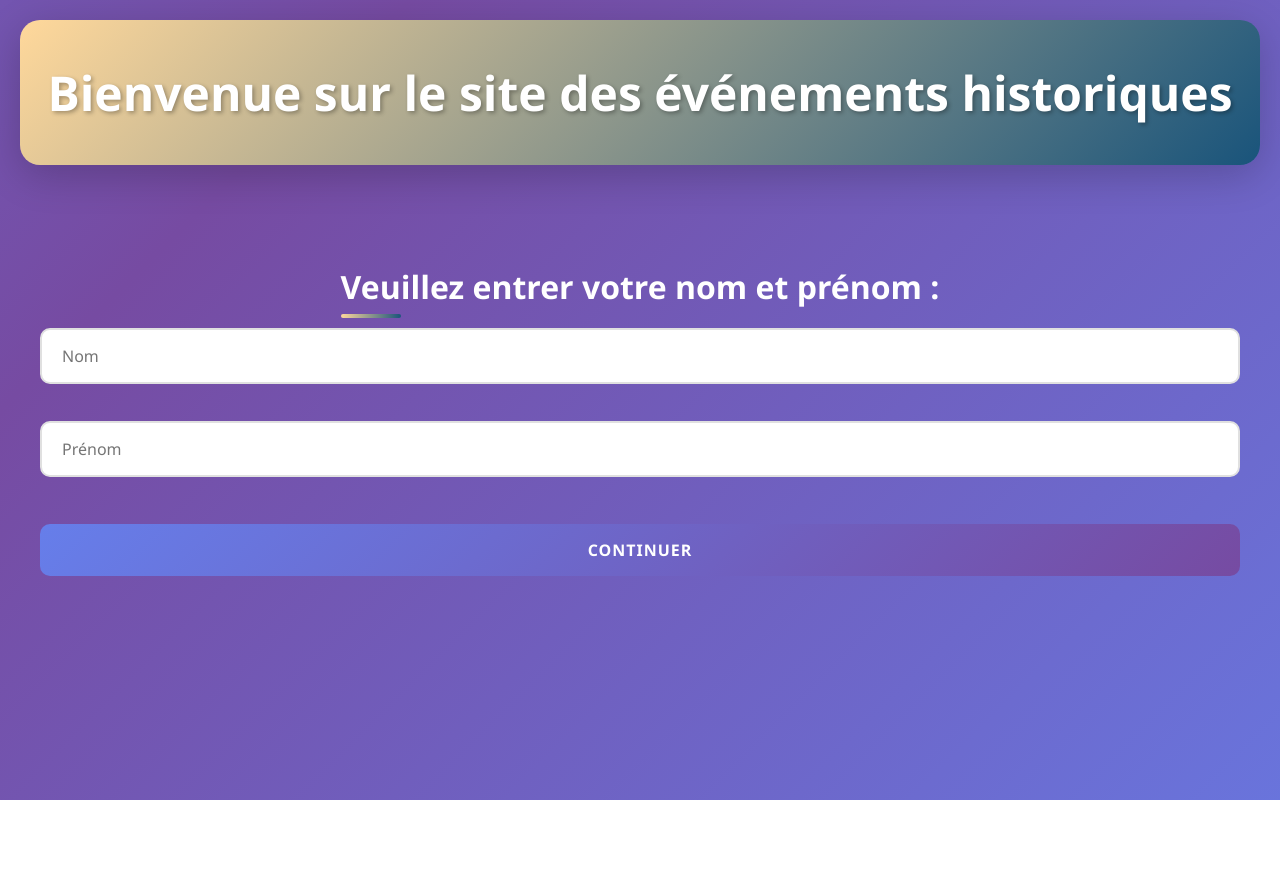
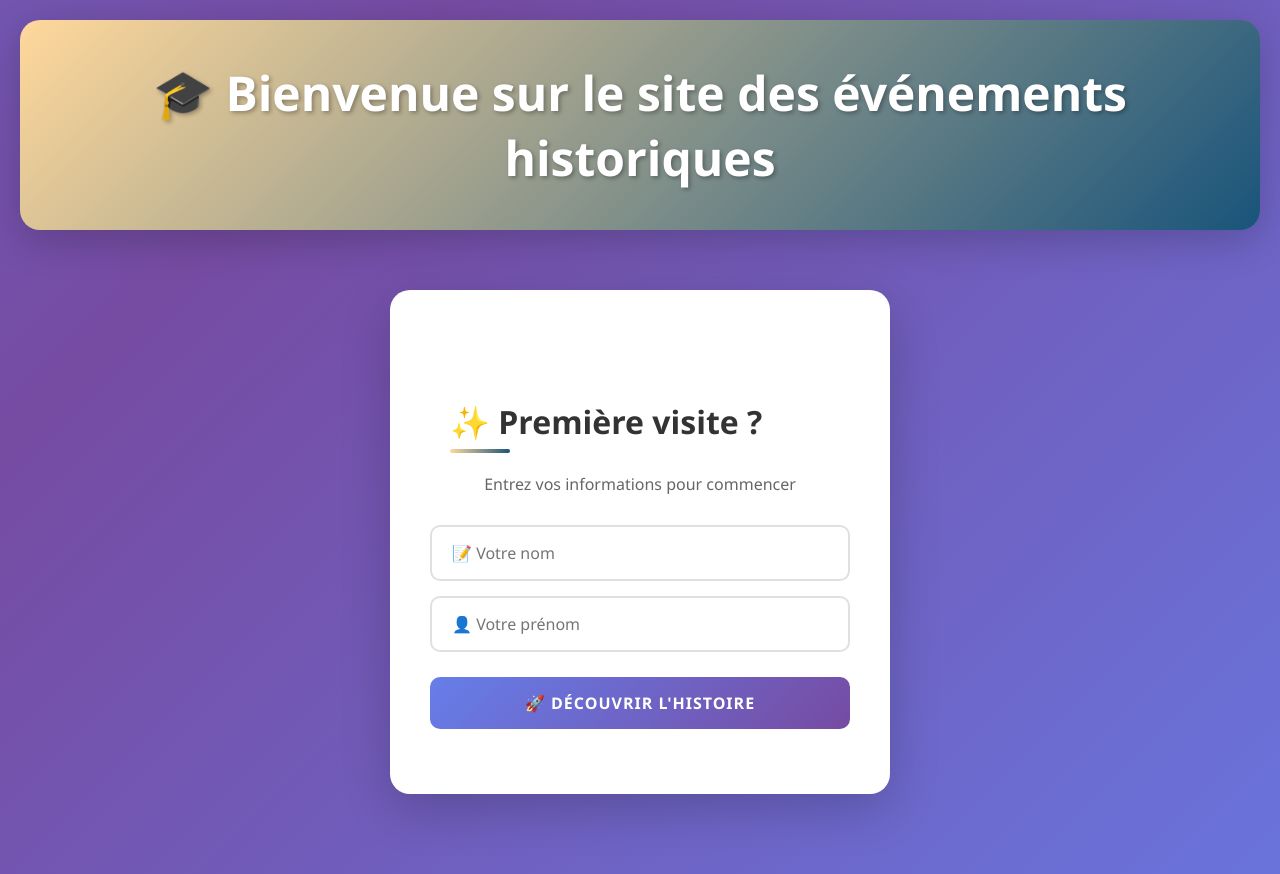
Before and after one commit to babadu17/-v-nement-du-jour, a Flask app: page /inscription in a window 1280 px wide. Before the commit the page ends 800 px from the top, so only its background shows below. Run offline with Flask 3, Linux system fonts and the light colour scheme; some libraries are stand-ins or nearby versions.

Commit message:
Enhance inscription page with form improvements
Updated the title and added flash message handling. Enhanced the form with placeholders and submit logging.

```diff
--- a/templates/inscription.html
+++ b/templates/inscription.html
@@ -2,22 +2,53 @@
 <html lang="fr">
 <head>
   <meta charset="UTF-8">
-  <title>Bienvenue</title>
+  <title>Inscription - Événements Historiques</title>
   <link rel="stylesheet" href="{{ url_for('static', filename='style.css') }}">
   <meta name="viewport" content="width=device-width, initial-scale=1.0">
 </head>
 <body>
   <header>
-    <p>Bienvenue sur le site des événements historiques</p>
+    <p>🎓 Bienvenue sur le site des événements historiques</p>
   </header>
 
-  <main style="text-align:center; margin-top:30px;">
-    <h2>Veuillez entrer votre nom et prénom :</h2>
-    <form method="POST">
-      <input type="text" name="nom" placeholder="Nom" required><br><br>
-      <input type="text" name="prenom" placeholder="Prénom" required><br><br>
-      <input type="submit" value="Continuer">
-    </form>
+  <main>
+    {% with messages = get_flashed_messages(with_categories=true) %}
+      {% if messages %}
+        <div class="flash-messages">
+          {% for category, message in messages %}
+            <div class="flash {{ category }}">{{ message }}</div>
+          {% endfor %}
+        </div>
+      {% endif %}
+    {% endwith %}
+
+    <div class="inscription-container">
+      <h2>✨ Première visite ?</h2>
+      <p style="text-align: center; color: #666; margin-bottom: 30px;">
+        Entrez vos informations pour commencer
+      </p>
+
+      <form method="POST" action="/inscription" onsubmit="console.log('Formulaire envoyé!'); return true;">
+        <input type="text" name="nom" id="nom" placeholder="📝 Votre nom" required minlength="2">
+        <input type="text" name="prenom" id="prenom" placeholder="👤 Votre prénom" required minlength="2">
+        <input type="submit" value="🚀 Découvrir l'Histoire">
+      </form>
+    </div>
+
+    <script>
+      document.querySelector('form').addEventListener('submit', function(e) {
+        const nom = document.getElementById('nom').value;
+        const prenom = document.getElementById('prenom').value;
+        console.log('Nom:', nom);
+        console.log('Prénom:', prenom);
+
+        if (!nom || !prenom || nom.length < 2 || prenom.length < 2) {
+          alert('⚠️ Veuillez remplir tous les champs (minimum 2 caractères)');
+          e.preventDefault();
+          return false;
+        }
+      });
+    </script>
   </main>
 </body>
 </html>
```
